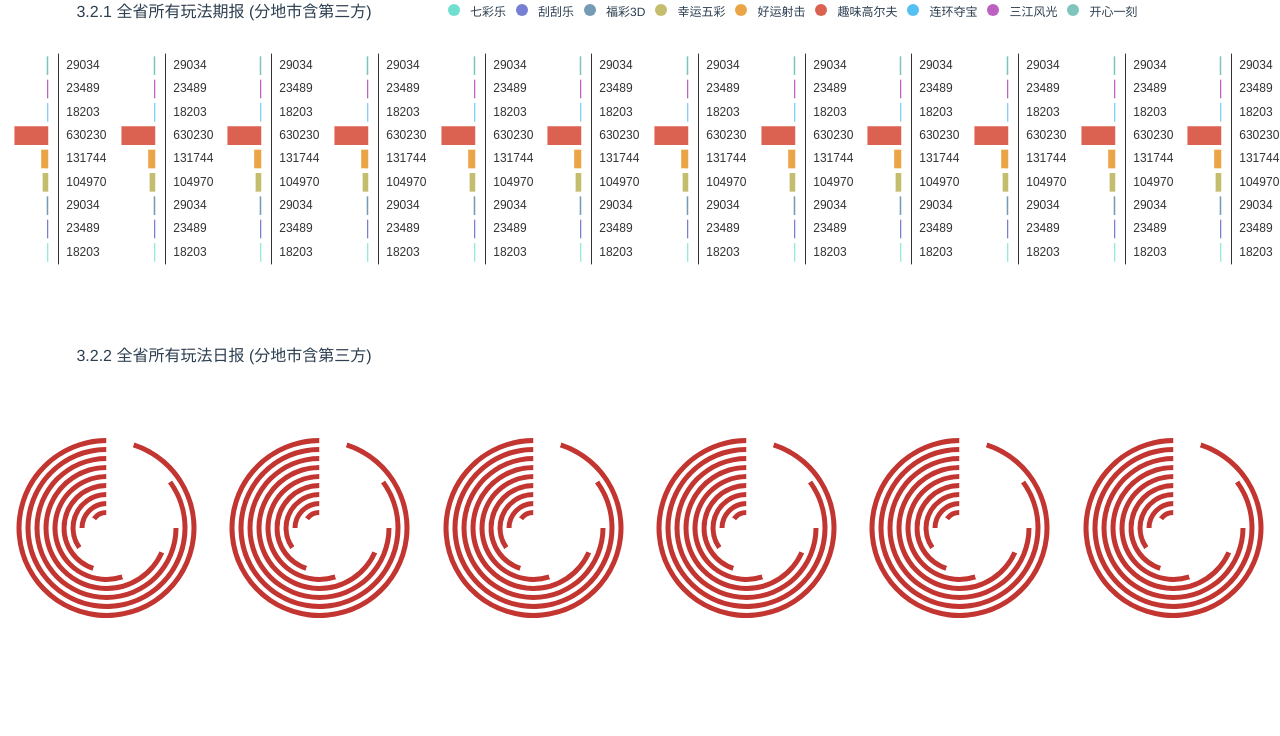
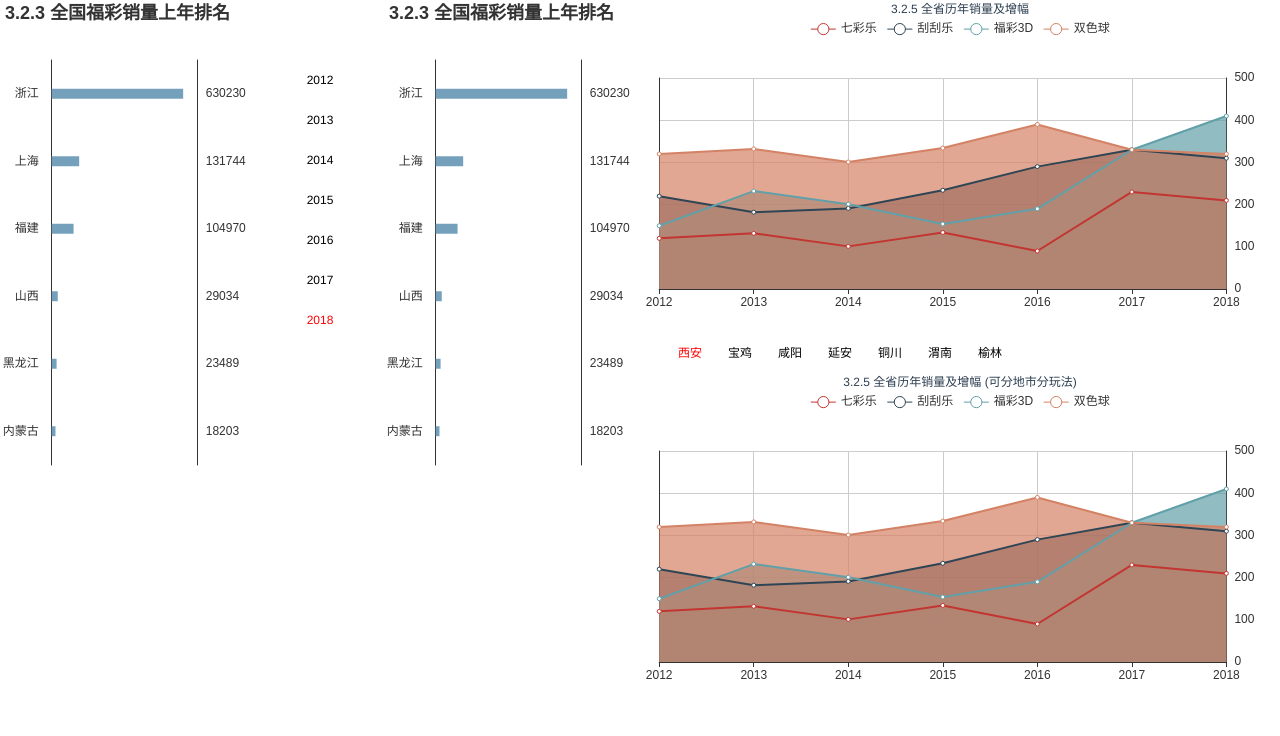
Before and after one commit to wobushirunning/vueItemBuild, a Vue app: page /login in a window 1280 px wide. Shown: the top 736 px of the page. Built offline with nearby package versions, Linux system fonts and the light colour scheme; what iview would draw is missing.

Commit message:
参考样式

```diff
--- a/src/router/index.js
+++ b/src/router/index.js
@@ -10,11 +10,11 @@ import Selfhelpbank from '@/views/selfhelpbank'
 Vue.use(Router)
 
 const router = new Router({
+  mode: 'history',
   routes: [{
     path: '/login',
     name: 'login',
-    component: Login,
-    meta: { requiresAuth: true }
+    component: Login
   }, {
     path: '/',
     name: '主页',
--- a/src/views/MainView.vue
+++ b/src/views/MainView.vue
@@ -78,6 +78,7 @@ export default {
   components: {
     echarts
   },
+  props: ['row', 'col'],
   created: function () {},
   mounted() {
     this.dramChart()
@@ -185,15 +186,15 @@ export default {
             labelLine: {
               show: true
             },
-            hoverAnimation: false,
+            itemstyle: {
+              color: function(params) {
+                return colorArray[params.dataIndex]
+              }
+            },
+            hoverAnimation: true,
             data: [{
               value: v.on,
-              name: 'A',
-              itemstyle: {
-                color: function(params) {
-                  return colorArray[params.dataIndex]
-                }
-              }
+              name: 'A'
             }, {
               value: v.off,
               name: 'hide',
--- a/src/views/login.vue
+++ b/src/views/login.vue
@@ -1,28 +1,25 @@
 <template>
-  <div class="chartA">
-    <div class="chart-up">
-      <div class="up-title">
-        <div class="tip-title">3.2.1 全省所有玩法期报 (分地市含第三方)</div>
-        <ul class="tip-ul">
-          <li v-for="item in tips" :key="item.id" class="tip-li">
-            <div><span class="tip-color" :style="{ background: item.color}"></span><span class="tip-name">{{ item.name }}</span></div>
-          </li>
+  <div class="chartB">
+    <div class="chart-left">
+      <div id="chart-left-a" style="width:40%;height:100%"></div>
+      <div class="chart-left-b" style="width:20%;height:100%">
+        <ul class="year-list">
+          <li v-for="(item, index) in yearList" :key="index" class="year-info" :style="{ color: item.color }" @click="selYear(index)">{{item.name}}</li>
         </ul>
       </div>
-      <div class="up-content">
-        <div v-for="(item, index) in charts" :key="index" class="up-content-chart">
-          <div :id="idNameUp(index)" style="width: 100%;height: 100%;"></div>
+      <div id="chart-left-c" style="width:40%;height:100%"></div>
     </div>
+    <div class="chart-right">
+      <div class="right-top">
+        <div class="right-top-style">3.2.5 全省历年销量及增幅</div>
+        <div id="right-top-chart" style="width:100%;height:100%;min-height: 300px;"></div>
       </div>
-    </div>
-    <div class="chart-down">
-      <div class="down-title">
-        <div class="tip-title">3.2.2 全省所有玩法日报 (分地市含第三方)</div>
-      </div>
-      <div class="down-content">
-        <div v-for="(item, index) in charts" :key="index" class="down-content-chart">
-          <div :id="idNameDowm(index)" style="width: 100%;height: 100%;"></div>
-        </div>
+      <ul class="area-list">
+        <li v-for="(item, index) in areaList" :key="index" class="area-info" :style="{ color: item.color }" @click="selArea(index)">{{item.name}}</li>
+      </ul>
+      <div class="right-end">
+        <div class="right-end-style">3.2.5 全省历年销量及增幅 (可分地市分玩法)</div>
+        <div id="right-end-chart" style="width:100%;height:100%;min-height: 300px;"></div>
       </div>
     </div>
   </div>
@@ -33,245 +30,231 @@ import echarts from 'echarts'
 export default {
   data () {
     return {
-      tips: [
-        {name: '七彩乐', color: '#6FE0D0', id: 0},
-        {name: '刮刮乐', color: '#777FD5', id: 1},
-        {name: '福彩3D', color: '#769BB5', id: 2},
-        {name: '幸运五彩', color: '#C4BD6D', id: 3},
-        {name: '好运射击', color: '#EAA546', id: 4},
-        {name: '趣味高尔夫', color: '#DB6251', id: 5},
-        {name: '连环夺宝', color: '#56C0F1', id: 6},
-        {name: '三江风光', color: '#BE60C1', id: 7},
-        {name: '开心一刻', color: '#7FC5BD', id: 8}
-      ],
-      charts: [
-        {a: 1, b: 2},
-        {a: 1, b: 2},
-        {a: 1, b: 2},
-        {a: 1, b: 2},
-        {a: 1, b: 2},
-        {a: 1, b: 2},
-        {a: 1, b: 2},
-        {a: 1, b: 2},
-        {a: 1, b: 2},
-        {a: 1, b: 2},
-        {a: 1, b: 2},
-        {a: 1, b: 2}
-      ],
-      chartsPie: [
-        {name: 0, value: [{on: 95, off: 5}, {on: 85, off: 15}, {on: 75, off: 25}, {on: 65, off: 30}, {on: 55, off: 45}, {on: 45, off: 55}, {on: 35, off: 65}, {on: 25, off: 75}, {on: 15, off: 85}]},
-        {name: 1, value: [{on: 95, off: 5}, {on: 85, off: 15}, {on: 75, off: 25}, {on: 65, off: 30}, {on: 55, off: 45}, {on: 45, off: 55}, {on: 35, off: 65}, {on: 25, off: 75}, {on: 15, off: 85}]},
-        {name: 2, value: [{on: 95, off: 5}, {on: 85, off: 15}, {on: 75, off: 25}, {on: 65, off: 30}, {on: 55, off: 45}, {on: 45, off: 55}, {on: 35, off: 65}, {on: 25, off: 75}, {on: 15, off: 85}]},
-        {name: 3, value: [{on: 95, off: 5}, {on: 85, off: 15}, {on: 75, off: 25}, {on: 65, off: 30}, {on: 55, off: 45}, {on: 45, off: 55}, {on: 35, off: 65}, {on: 25, off: 75}, {on: 15, off: 85}]},
-        {name: 4, value: [{on: 95, off: 5}, {on: 85, off: 15}, {on: 75, off: 25}, {on: 65, off: 30}, {on: 55, off: 45}, {on: 45, off: 55}, {on: 35, off: 65}, {on: 25, off: 75}, {on: 15, off: 85}]},
-        {name: 5, value: [{on: 95, off: 5}, {on: 85, off: 15}, {on: 75, off: 25}, {on: 65, off: 30}, {on: 55, off: 45}, {on: 45, off: 55}, {on: 35, off: 65}, {on: 25, off: 75}, {on: 15, off: 85}]},
-        {name: 6, value: [{on: 95, off: 5}, {on: 85, off: 15}, {on: 75, off: 25}, {on: 65, off: 30}, {on: 55, off: 45}, {on: 45, off: 55}, {on: 35, off: 65}, {on: 25, off: 75}, {on: 15, off: 85}]},
-        {name: 7, value: [{on: 95, off: 5}, {on: 85, off: 15}, {on: 75, off: 25}, {on: 65, off: 30}, {on: 55, off: 45}, {on: 45, off: 55}, {on: 35, off: 65}, {on: 25, off: 75}, {on: 15, off: 85}]},
-        {name: 8, value: [{on: 95, off: 5}, {on: 85, off: 15}, {on: 75, off: 25}, {on: 65, off: 30}, {on: 55, off: 45}, {on: 45, off: 55}, {on: 35, off: 65}, {on: 25, off: 75}, {on: 15, off: 85}]},
-        {name: 9, value: [{on: 95, off: 5}, {on: 85, off: 15}, {on: 75, off: 25}, {on: 65, off: 30}, {on: 55, off: 45}, {on: 45, off: 55}, {on: 35, off: 65}, {on: 25, off: 75}, {on: 15, off: 85}]},
-        {name: 10, value: [{on: 95, off: 5}, {on: 85, off: 15}, {on: 75, off: 25}, {on: 65, off: 30}, {on: 55, off: 45}, {on: 45, off: 55}, {on: 35, off: 65}, {on: 25, off: 75}, {on: 15, off: 85}]},
-        {name: 11, value: [{on: 95, off: 5}, {on: 85, off: 15}, {on: 75, off: 25}, {on: 65, off: 30}, {on: 55, off: 45}, {on: 45, off: 55}, {on: 35, off: 65}, {on: 25, off: 75}, {on: 15, off: 85}]}
-      ],
-      colorArr: []
-    }
+      leftOption: {
+        title: {
+          text: '3.2.3 全国福彩销量上年排名'
         },
-  components: {
-    echarts
-  },
-  created: function () {},
-  mounted() {
-    this.dramChart()
-    this.dramPieChart()
-  },
-  methods: {
-    idNameUp(index) {
-      this.charts[index].id = 'chart_up_' + index
-      return 'chart_up_' + index
-    },
-    idNameDowm(index) {
-      this.chartsPie[index].id = 'chart_down_' + index
-      return 'chart_down_' + index
-    },
-    barColor() {
-      for (var item of this.tips) {
-        this.colorArr.push(item.color)
-      }
-    },
-    dramChart() {
-      this.barColor()
-      var colorArray = this.colorArr
-      for (var item of this.charts) {
-        var id = item.id
-        var myChart = echarts.init(document.getElementById(id))
-        var option = {
-          tooltip: {
-            trigger: 'axis',
-            axisPointer: {
-              type: 'shadow'
-            }
-          },
+        tooltip: {},
         legend: {
           data: []
         },
         grid: {
-            containLabel: true,
-            top: 10
+          left: '3%',
+          right: '4%',
+          bottom: '3%',
+          containLabel: true
         },
+        color: ['#74A0BC'],
         xAxis: {
           type: 'value',
-            inverse: true,
           boundaryGap: [0, 0.01],
           show: false
         },
-          yAxis: {
+        yAxis: [
+          {
             type: 'category',
-            data: [18203, 23489, 29034, 104970, 131744, 630230, 18203, 23489, 29034],
+            axisTick: {
+              show: false
+            },
+            axisLine: {
+              show: true
+            },
+            axisLabel: {
+              interval: 0
+            },
+            splitArea: {
+              show: false
+            },
+            offset: 5,
+            data: ['内蒙古', '黑龙江', '山西', '福建', '上海', '浙江']
+          }, {
+            type: 'category',
             axisTick: {
               show: false
             },
             axisLabel: {
               interval: 0
             },
-            position: 'right',
-            axisLine: {
-              onZero: false
-            },
-            offset: 10
-          },
+            data: [18203, 23489, 29034, 104970, 131744, 630230]
+          }
+        ],
         series: [
           {
-              name: '2011年',
+            name: '2017年',
             type: 'bar',
+            barWidth: 10,
+            itemStyle: {},
+            emphasis: {
               itemStyle: {
-                color: function(params) {
-                  return colorArray[params.dataIndex]
+                borderWidth: 1,
+                shadowBlur: 10,
+                shadowOffsetX: 0,
+                shadowOffsetY: 0,
+                shadowColor: 'rgba(0,0,0,0.5)'
               }
             },
-              data: [18203, 23489, 29034, 104970, 131744, 630230, 18203, 23489, 29034]
+            data: [18203, 23489, 29034, 104970, 131744, 630230]
           }
         ]
+      },
+      rightOption: {
+        tooltip: {
+          trigger: 'axis'
+        },
+        legend: {
+          data: ['七彩乐', '刮刮乐', '福彩3D', '双色球']
+        },
+        grid: {
+          left: '3%',
+          right: '4%',
+          bottom: '3%',
+          containLabel: true
+        },
+        xAxis: {
+          type: 'category',
+          boundaryGap: false,
+          splitLine: { show: true },
+          data: ['2012', '2013', '2014', '2015', '2016', '2017', '2018']
+        },
+        yAxis: [
+          {
+            type: 'value',
+            axisTick: {
+              show: false
+            },
+            position: 'right'
+          },
+          {type: 'value'}
+        ],
+        series: [
+          {
+            name: '七彩乐',
+            type: 'line',
+            areaStyle: {},
+            data: [120, 132, 101, 134, 90, 230, 210]
+          },
+          {
+            name: '刮刮乐',
+            type: 'line',
+            areaStyle: {},
+            data: [220, 182, 191, 234, 290, 330, 310]
+          },
+          {
+            name: '福彩3D',
+            type: 'line',
+            areaStyle: {},
+            data: [150, 232, 201, 154, 190, 330, 410]
+          },
+          {
+            name: '双色球',
+            type: 'line',
+            areaStyle: {},
+            data: [320, 332, 301, 334, 390, 330, 320]
           }
-        myChart.setOption(option)
+        ]
+      },
+      yearList: [
+        {name: 2012, color: 'black'},
+        {name: 2013, color: 'black'},
+        {name: 2014, color: 'black'},
+        {name: 2015, color: 'black'},
+        {name: 2016, color: 'black'},
+        {name: 2017, color: 'black'},
+        {name: 2018, color: 'red'}
+      ],
+      areaList: [
+        {name: '西安', color: 'red'},
+        {name: '宝鸡', color: 'black'},
+        {name: '咸阳', color: 'black'},
+        {name: '延安', color: 'black'},
+        {name: '铜川', color: 'black'},
+        {name: '渭南', color: 'black'},
+        {name: '榆林', color: 'black'}
+      ]
     }
   },
-    dramPieChart() {
-      this.barColor()
-      var colorArray = this.colorArr
-      for (var item of this.chartsPie) {
-        var id = item.id
-        var myChart = echarts.init(document.getElementById(id))
-        var option = {
-          backgroundColor: '#fff',
-          legend: {
-            data: []
+  components: {
+    echarts
   },
-          grid: {
-            top: 10
+  props: ['row', 'col'],
+  created: function () {},
+  mounted() {
+    this.dramChartLa()
+    this.dramChartLc()
+    this.dramChartRa()
+    this.dramChartRc()
   },
-          series: []
-        }
-        item.value.map((v, i) => {
-          var maxRadius = 90 - (i * 5) - (i * 4)
-          var minRadius = maxRadius - 5
-          var dataInfo = {
-            name: 'Line 1',
-            type: 'pie',
-            clockWise: false, // 顺时针
-            radius: [maxRadius, minRadius],
-            label: {
-              show: false,
-              position: 'inside'
+  methods: {
+    dramChartLa () {
+      var myChart = echarts.init(document.getElementById('chart-left-a'))
+      myChart.setOption(this.leftOption)
     },
-            labelLine: {
-              show: true
+    dramChartLc () {
+      var myChart = echarts.init(document.getElementById('chart-left-c'))
+      myChart.setOption(this.leftOption)
     },
-            hoverAnimation: false,
-            data: [{
-              value: v.on,
-              name: 'A',
-              itemstyle: {
-                color: function(params) {
-                  return colorArray[params.dataIndex]
-                }
-              }
-            }, {
-              value: v.off,
-              name: 'hide',
-              labelLine: {
-                show: false
+    selYear (data) {
+      this.yearList.map(v => {
+        v.color = 'black'
+      })
+      this.yearList[data].color = 'red'
     },
-              itemStyle: {
-                color: '#fff'
+    selArea (data) {
+      this.areaList.map(v => {
+        v.color = 'black'
+      })
+      this.areaList[data].color = 'red'
     },
-              emphasis: {
-                label: {
-                  show: false
-                }
-              }
-            }]
-          }
-          option.series.push(dataInfo)
-        })
-        myChart.setOption(option)
-      }
+    dramChartRa () {
+      var myChart = echarts.init(document.getElementById('right-top-chart'))
+      myChart.setOption(this.rightOption)
+    },
+    dramChartRc () {
+      var myChart = echarts.init(document.getElementById('right-end-chart'))
+      myChart.setOption(this.rightOption)
     }
   }
 }
 </script>
 
 <style scoped>
-  .chartA {
+ .chartB {
   width: 100%;
   height: 100%;
  }
-  .chart-up, .chart-down {
-
-  }
-  .up-title, .down-title {
-    width: 100%;
-    height: 24px;
-    line-height: 24px;
-  }
-  .tip-ul {
-    float: left;
-    list-style: none;
-    width: 65%;
-  }
-  .tip-li {
-    float: left;
-    margin-right: 10px;
-  }
-  .tip-color {
-    display: inline-block;
-    width: 10px;
-    height: 10px;
-    border: 1px solid transparent;
-    border-radius: 50%;
-    margin-right: 10px;
-  }
-  .tip-title {
-    float: left;
-    width: 35%;
-    text-align: center;
-    font-size: 16px;
-    font-weight: 400;
-  }
-  .up-content {
-    height: 300px;
-    margin-top: 20px;
-  }
-  .down-content {
-    height: 600px;
-    margin-top: 10px;
-  }
-  .up-content-chart {
-    width: 8.3333333%;
-    height: 300px;
+ .chart-left {
+   width: 50%;
+   height: 500px;
    float: left;
  }
-  .down-content-chart {
-    width: 16.6666666%;
-    height: 300px;
+ .chart-right {
+   width: 50%;
+   height: 500px;
+   float: left;
+ }
+ #chart-left-a, .chart-left-b, #chart-left-c {
+   float: left;
+ }
+ .year-list {
+   list-style: none;
+   margin-top: 60px;
+ }
+ .year-info {
+   height: 40px;
+   line-height: 40px;
+   cursor: pointer;
+ }
+ .area-list {
+   list-style: none;
+   margin-top: 15px;
+   height: 40px;
+   margin-left: 25px;
+ }
+ .area-info {
+   width: 50px;
+   height: 40px;
+   line-height: 40px;
+   cursor: pointer;
    float: left;
  }
 </style>
```
Also changed, not shown: src/views/LinePie.vue (added, +133 -0 lines). Lines whose indentation alone changed are shown as unchanged.
